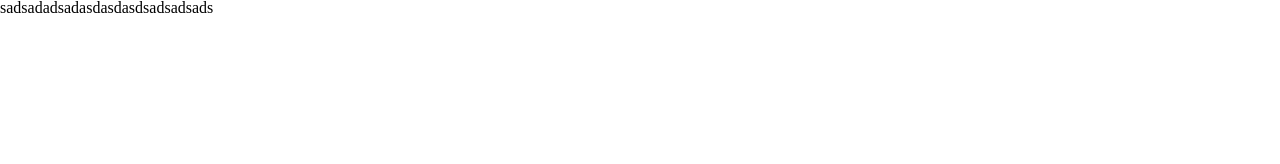
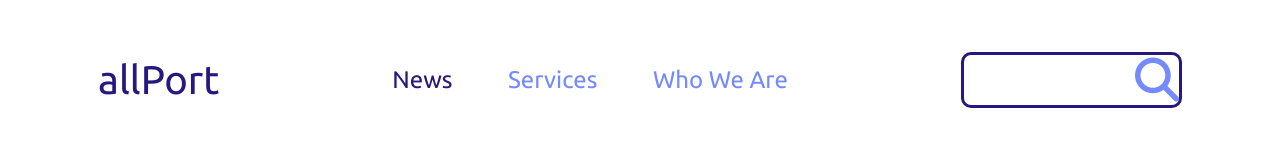
Before and after one commit to DrDavit77/homework6, a plain HTML site: page index.html in a window 1280 px wide. Drawn offline with Linux system fonts and the light colour scheme.

Commit message:
add header

```diff
--- a/index.html
+++ b/index.html
@@ -1,14 +1,42 @@
 <!DOCTYPE html>
 <html lang="en">
+
 <head>
     <meta charset="UTF-8">
+    <link rel="stylesheet" href="css/reset.css">
     <link rel="stylesheet" href="css/style.css">
-    <link rel="stylesheet" href="css/reset.css">
+    <script src="https://kit.fontawesome.com/793daebd22.js" crossorigin="anonymous"></script>
     <link rel="stylesheet" href="css/stylesheet.css">
     <meta name="viewport" content="width=device-width, initial-scale=1.0">
     <title>Document</title>
 </head>
+
 <body>
-    <p>sadsadadsadasdasdasdsadsadsads</p>
+    <div class="Container">
+        <header>
+            <a href="index.html">
+                <p class="Pagename">allPort</p>
+            </a>
+            <nav>
+                <ul>
+                    <a class="Active" href="">
+                        <li>News</li>
+                    </a>
+                    <a class="NoActive" href="">
+                        <li>Services</li>
+                    </a>
+                    <a class="NoActive" href="">
+                        <li>Who We Are</li>
+                    </a>
+                </ul>
+            </nav>
+            <div class="search">
+                <i class="fa-solid fa-magnifying-glass"></i>
+            </div>
+        </header>
+        <section></section>
+        <footer></footer>
+    </div>
 </body>
+
 </html>
```
